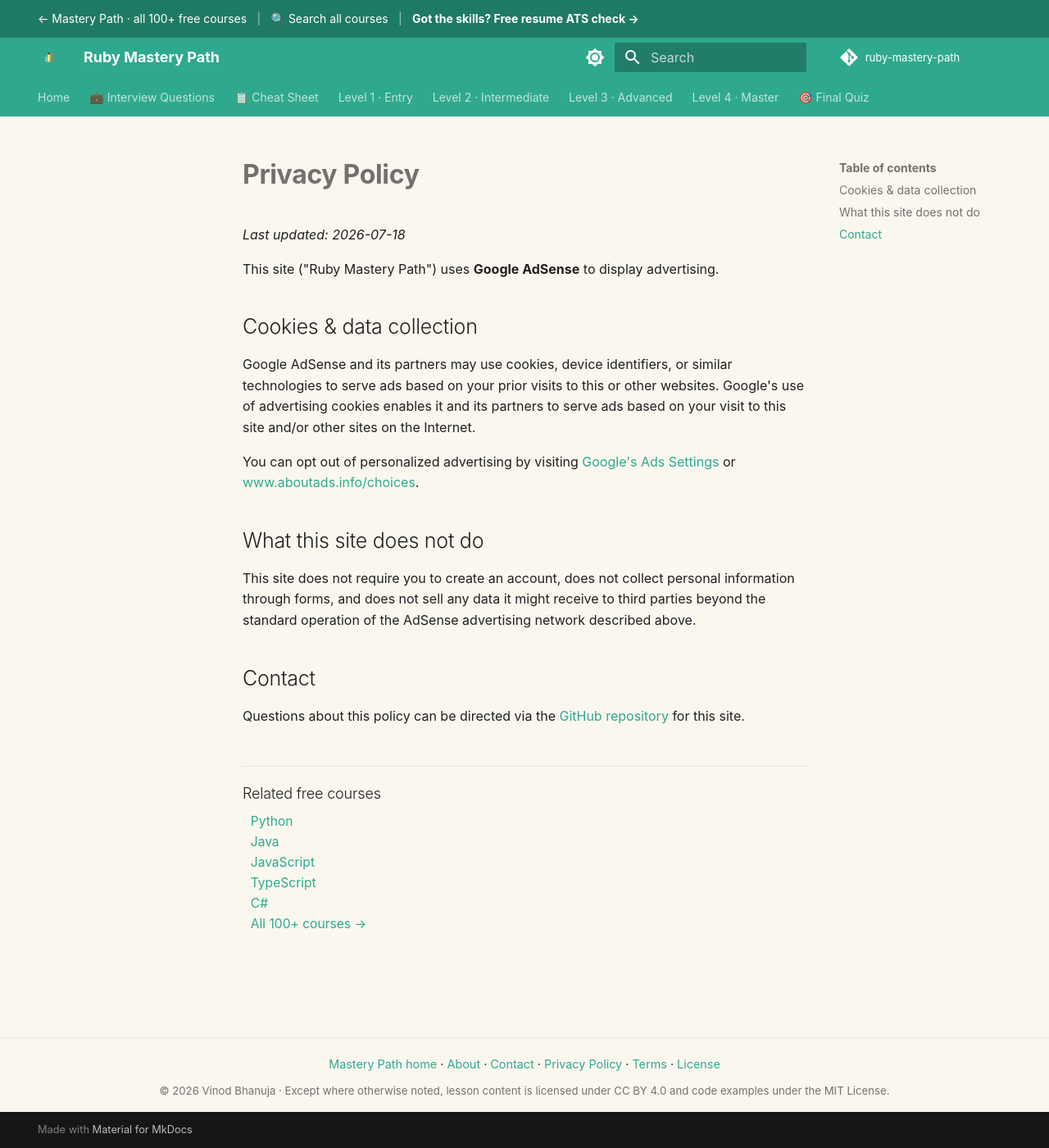
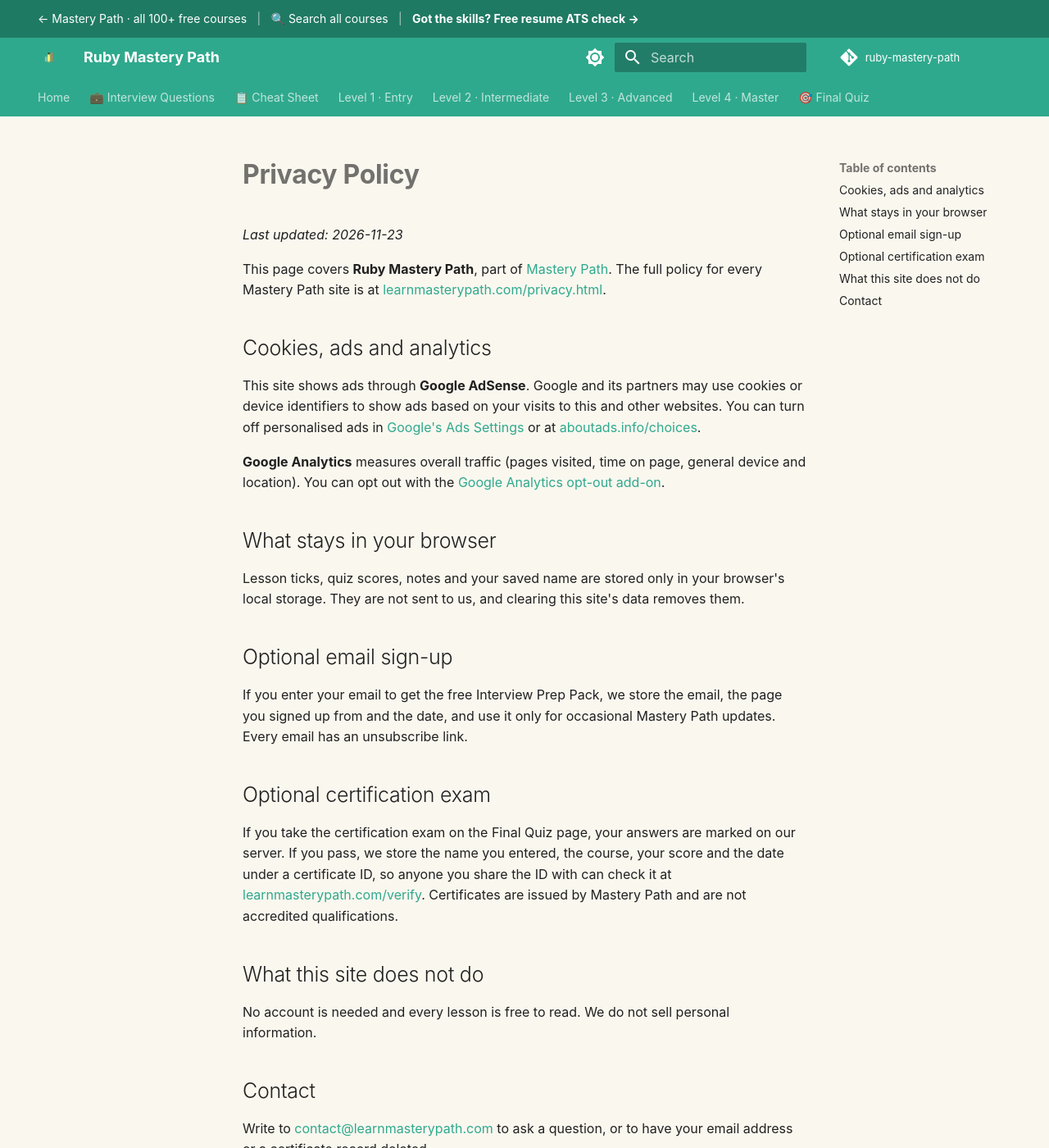
Before and after one commit to SIGILIPELLI/ruby-mastery-path, an MkDocs documentation site: the page built from docs/privacy.md, in a window 1280 px wide and 1400 px high. Shown: the whole window at 82% size. Built offline with MkDocs 1.6.1 and Material for MkDocs 9.7.7, drawn with Linux system fonts in a browser that asks for light colours; comment, search, counter and statistics services are not loaded.

Commit message:
Update privacy page: progress stays in the browser, optional email sign-up and certification exam, link to the full policy
Co-Authored-By: Claude Opus 5.5 <noreply@anthropic.com>

```diff
--- a/docs/privacy.md
+++ b/docs/privacy.md
@@ -1,33 +1,35 @@
 ---
-description: "Privacy policy for the free Ruby Mastery Path: how Google Analytics and AdSense cookies are used, what is not collected, and how to opt out."
+description: "Privacy policy for the free Ruby Mastery Path: cookies for ads and analytics, what stays in your browser, and the optional email sign-up and certification exam."
 ---
 
 # Privacy Policy
 
-_Last updated: 2026-07-18_
+_Last updated: 2026-11-23_
 
-This site ("Ruby Mastery Path") uses **Google AdSense** to display advertising.
+This page covers **Ruby Mastery Path**, part of [Mastery Path](https://learnmasterypath.com/). The full policy for every Mastery Path site is at [learnmasterypath.com/privacy.html](https://learnmasterypath.com/privacy.html).
 
-## Cookies & data collection
+## Cookies, ads and analytics
 
-Google AdSense and its partners may use cookies, device identifiers, or similar
-technologies to serve ads based on your prior visits to this or other websites.
-Google's use of advertising cookies enables it and its partners to serve ads
-based on your visit to this site and/or other sites on the Internet.
+This site shows ads through **Google AdSense**. Google and its partners may use cookies or device identifiers to show ads based on your visits to this and other websites. You can turn off personalised ads in [Google's Ads Settings](https://adssettings.google.com/) or at [aboutads.info/choices](https://www.aboutads.info/choices/).
 
-You can opt out of personalized advertising by visiting
-[Google's Ads Settings](https://adssettings.google.com/) or
-[www.aboutads.info/choices](https://www.aboutads.info/choices/).
+**Google Analytics** measures overall traffic (pages visited, time on page, general device and location). You can opt out with the [Google Analytics opt-out add-on](https://tools.google.com/dlpage/gaoptout).
+
+## What stays in your browser
+
+Lesson ticks, quiz scores, notes and your saved name are stored only in your browser's local storage. They are not sent to us, and clearing this site's data removes them.
+
+## Optional email sign-up
+
+If you enter your email to get the free Interview Prep Pack, we store the email, the page you signed up from and the date, and use it only for occasional Mastery Path updates. Every email has an unsubscribe link.
+
+## Optional certification exam
+
+If you take the certification exam on the Final Quiz page, your answers are marked on our server. If you pass, we store the name you entered, the course, your score and the date under a certificate ID, so anyone you share the ID with can check it at [learnmasterypath.com/verify](https://learnmasterypath.com/verify/). Certificates are issued by Mastery Path and are not accredited qualifications.
 
 ## What this site does not do
 
-This site does not require you to create an account, does not collect personal
-information through forms, and does not sell any data it might receive to third
-parties beyond the standard operation of the AdSense advertising network
-described above.
+No account is needed and every lesson is free to read. We do not sell personal information.
 
 ## Contact
 
-Questions about this policy can be directed via the
-[GitHub repository](https://github.com/SIGILIPELLI/ruby-mastery-path) for this
-site.
+Write to [contact@learnmasterypath.com](mailto:contact@learnmasterypath.com) to ask a question, or to have your email address or a certificate record deleted.
```
